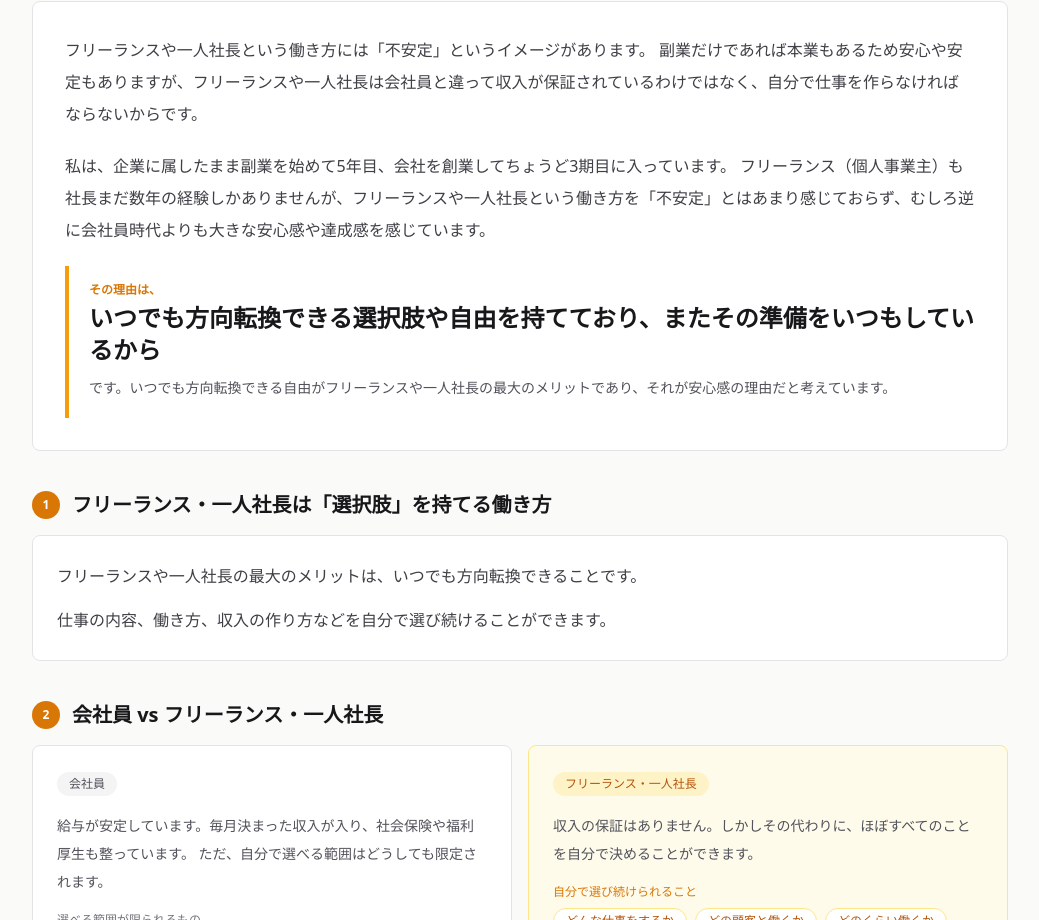
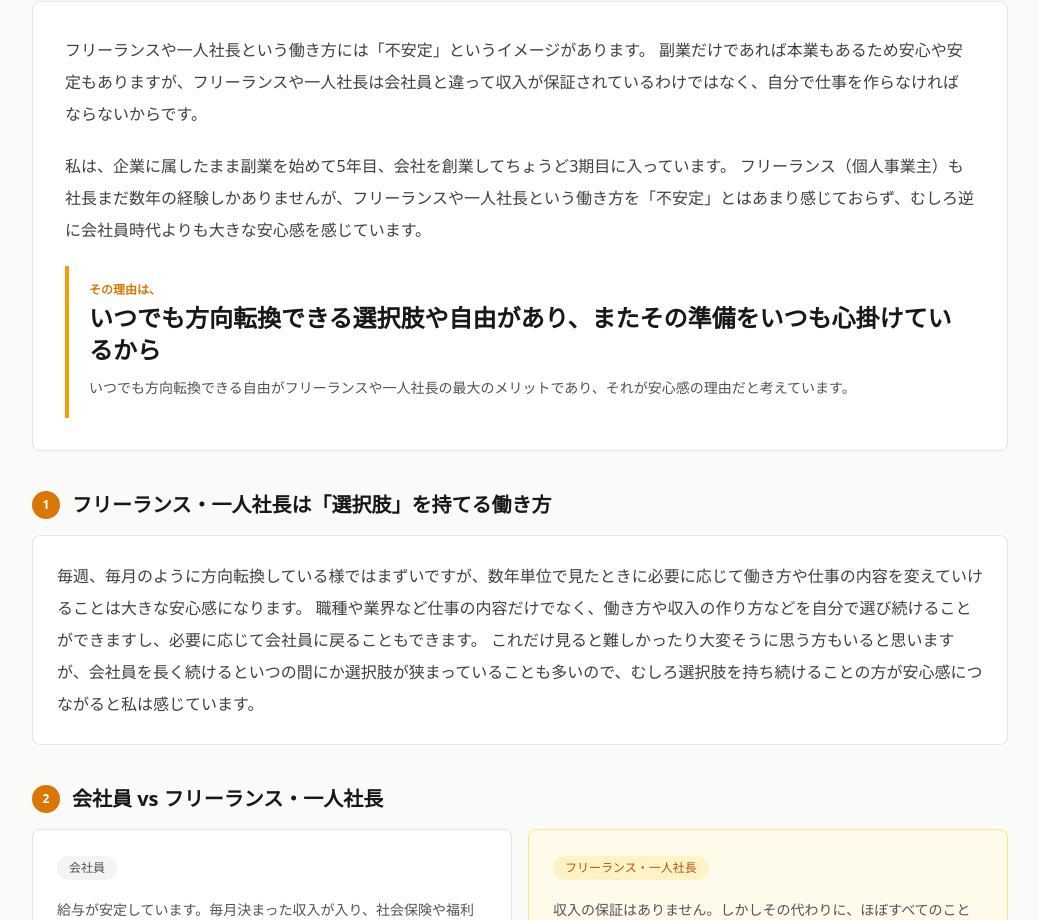
Before and after one commit to al-kito/solokeiei, a Next.js app: page /why in a window 1280 px wide. Shown: the part 392-1312 px from the top of the page, without its empty margins (120-1159 px from the left). Built offline with nearby package versions, Linux system fonts and the light colour scheme.

Commit message:
update why page body copy
Co-Authored-By: Claude Sonnet 4.6 <noreply@anthropic.com>

```diff
--- a/src/app/why/page.tsx
+++ b/src/app/why/page.tsx
@@ -64,14 +64,14 @@ export default function WhyPage() {
         </p>
         <p className="text-base leading-8 text-zinc-700">
           私は、企業に属したまま副業を始めて5年目、会社を創業してちょうど3期目に入っています。
-          フリーランス（個人事業主）も社長まだ数年の経験しかありませんが、フリーランスや一人社長という働き方を「不安定」とはあまり感じておらず、むしろ逆に会社員時代よりも大きな安心感や達成感を感じています。
+          フリーランス（個人事業主）も社長まだ数年の経験しかありませんが、フリーランスや一人社長という働き方を「不安定」とはあまり感じておらず、むしろ逆に会社員時代よりも大きな安心感を感じています。
         </p>
 
         <div className="border-l-4 border-amber-500 bg-white pl-5 py-4">
           <p className="text-xs font-semibold text-amber-600">その理由は、</p>
-          <p className="mt-1 text-2xl font-bold text-zinc-900">いつでも方向転換できる選択肢や自由を持てており、またその準備をいつもしているから</p>
+          <p className="mt-1 text-2xl font-bold text-zinc-900">いつでも方向転換できる選択肢や自由があり、またその準備をいつも心掛けているから</p>
           <p className="mt-2 text-sm leading-7 text-zinc-600">
-            です。いつでも方向転換できる自由がフリーランスや一人社長の最大のメリットであり、それが安心感の理由だと考えています。
+            いつでも方向転換できる自由がフリーランスや一人社長の最大のメリットであり、それが安心感の理由だと考えています。
           </p>
         </div>
       </section>
@@ -84,10 +84,9 @@ export default function WhyPage() {
         </div>
         <div className="rounded-lg border border-zinc-200 bg-white px-6 py-6 space-y-3">
           <p className="text-base leading-8 text-zinc-700">
-            フリーランスや一人社長の最大のメリットは、いつでも方向転換できることです。
-          </p>
-          <p className="text-base leading-8 text-zinc-700">
-            仕事の内容、働き方、収入の作り方などを自分で選び続けることができます。
+            毎週、毎月のように方向転換している様ではまずいですが、数年単位で見たときに必要に応じて働き方や仕事の内容を変えていけることは大きな安心感になります。
+            職種や業界など仕事の内容だけでなく、働き方や収入の作り方などを自分で選び続けることができますし、必要に応じて会社員に戻ることもできます。
+            これだけ見ると難しかったり大変そうに思う方もいると思いますが、会社員を長く続けるといつの間にか選択肢が狭まっていることも多いので、むしろ選択肢を持ち続けることの方が安心感につながると私は感じています。
           </p>
         </div>
       </section>
```
